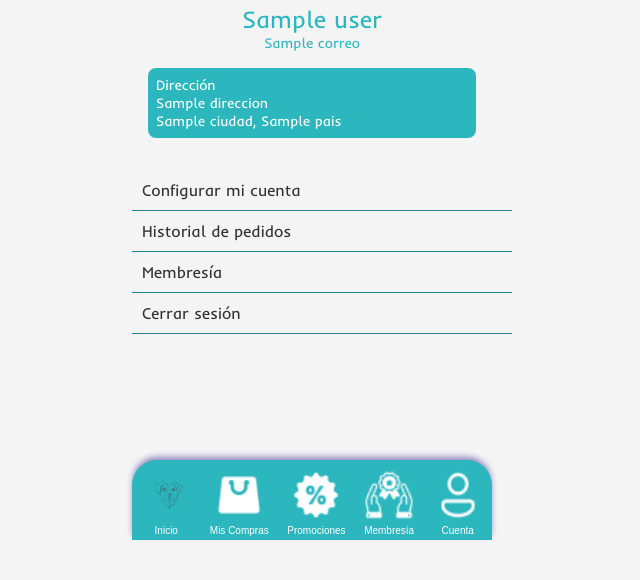
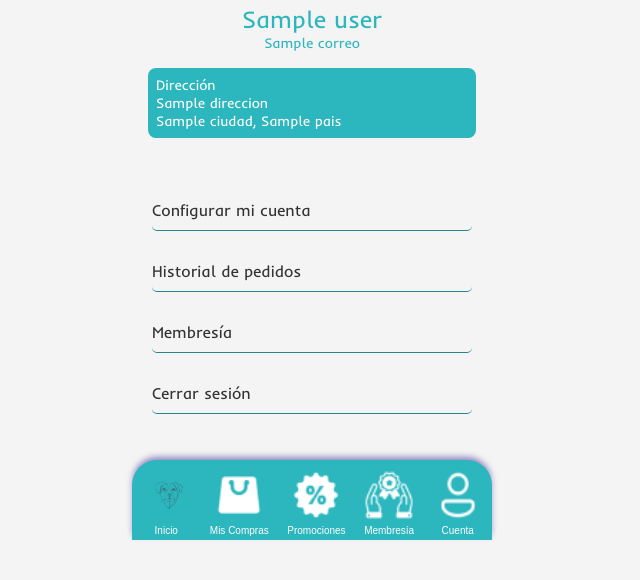
Before and after one commit to SantiagoHB/AM-Sensei, a Flask app: page /cuenta in a window 1280 px wide. Shown: the part 260-840 px from the top of the page, without its empty margins (328-968 px from the left). Run offline with Flask 3, Linux system fonts and the light colour scheme; the visitor is signed in with stand-in values (Sample User, id 1); a database or web service that is not in the repository returns one stand-in record (values such as "Sample title").

Commit message:
Cambio estilos button-link

```diff
--- a/static/styles/main.css
+++ b/static/styles/main.css
@@ -479,17 +479,21 @@ body {
   text-decoration: none;
   color: #333;
   display: block;
-  width: 100%;
+  width: 320px;
   text-align: left;
-  padding: 10px;
+  margin: 20px;
+  padding-top: 10px;
+  padding-bottom: 10px;
   border-bottom: 1px solid rgba(37, 133, 138, 1);
   transition: background-color 0.3s;
+  border-radius: 5px;
 }
 
 .button-link:hover {
   background-color: rgba(37, 133, 138, 1);
   color: white;
   cursor: pointer;
+  box-shadow: 3px 3px 6px #999;
 }
 
 .profile-section {
```
